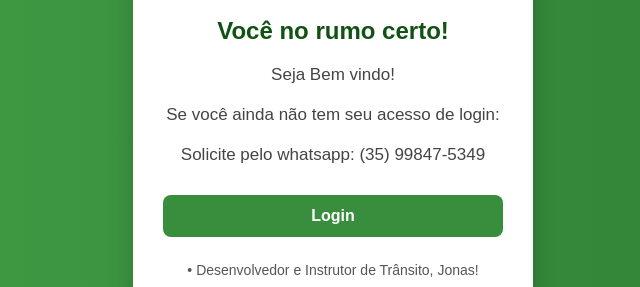
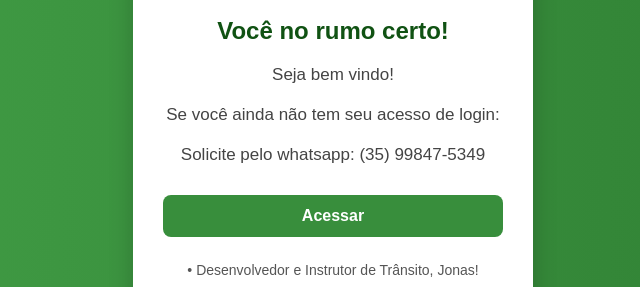
Before and after one commit to JonathasAnalista/Projeto-profissional-legmaster, a plain HTML site: page index.html in a window 1280 px wide. Shown: the part 368-655 px from the top of the page, 307-947 px from the left. Drawn offline with Linux system fonts and the light colour scheme.

Commit message:
Algumas melhorias feitas

```diff
--- a/index.html
+++ b/index.html
@@ -4,7 +4,7 @@
 <head>
   <meta charset="UTF-8" />
   <meta name="viewport" content="width=device-width, initial-scale=1.0" />
-  <title>Login - Você na Direção Certa</title>
+  <title>Legmaster - Você no rumo certo</title>
   <link rel="stylesheet" href="style.css" />
 <link rel="manifest" href="manifest.json" />
 <meta name="theme-color" content="#2E7D32" />
--- a/script.js
+++ b/script.js
@@ -260,10 +260,10 @@ function renderIntro() {
       <img src="carro-diamante.png" alt="Logo" style="width: 150px; height: auto; margin-bottom: 20px;" />
       <h2 style="font-size: 34px; color: #2E7D32; margin-bottom: 20px">Legmaster</h2>
       <h2 style="font-size: 24px; color:rgb(16, 82, 19); margin-bottom: 20px">Você no rumo certo!</h2>
-      <p style="margin-bottom: 20px; font-size: 17px; color: #444">Seja Bem vindo!</p>
+      <p style="margin-bottom: 20px; font-size: 17px; color: #444">Seja bem vindo!</p>
       <p style="margin-bottom: 20px; font-size: 17px; color: #444">Se você ainda não tem seu acesso de login:</p>
       <p style="margin-bottom: 20px; font-size: 17px; color: #444">Solicite pelo whatsapp: (35) 99847-5349</p>
-      <button class="auth-btn" onclick='renderLogin()'>Login</button>
+      <button class="auth-btn" onclick='renderLogin()'>Acessar</button>
       <p style='margin-top: 25px; font-size: 14px; color: #555;'>• Desenvolvedor e Instrutor de Trânsito, Jonas!</p>
     </div>
   `;
```
Also changed, not shown: carro-diamante.png (renamed from carro-diamante.PNG).
